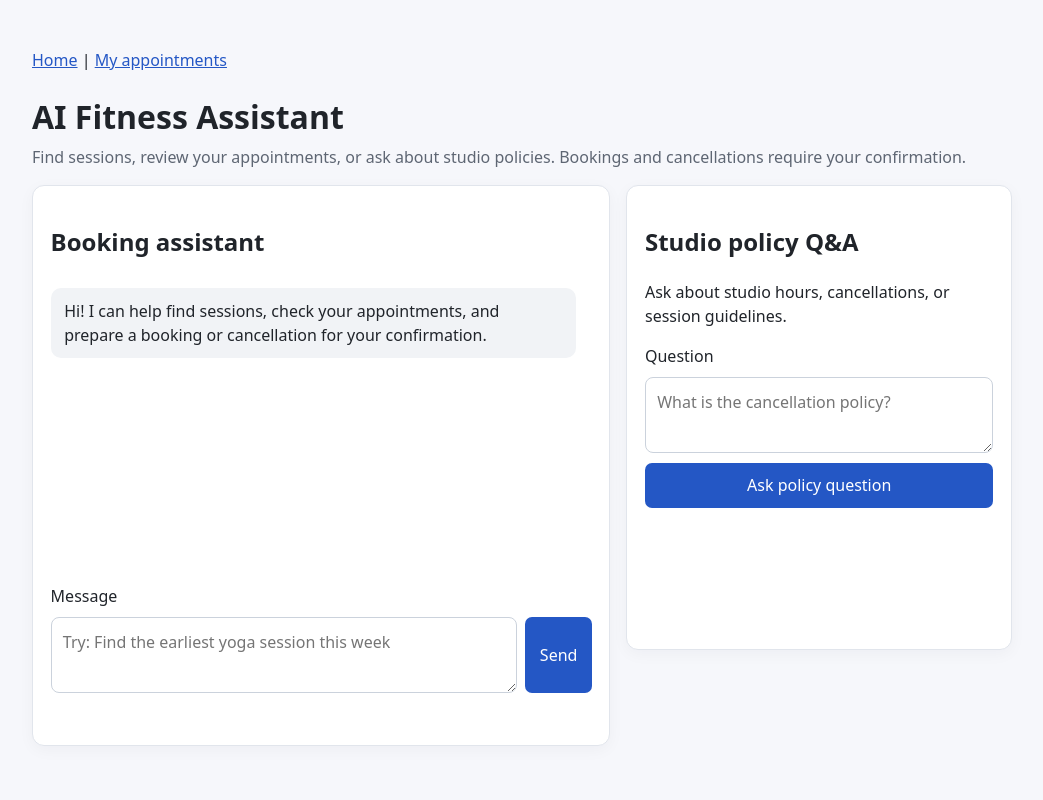
After one commit to bngu3/CMPE-172-Fitness-Booking-System, a Spring app: page /fitness-assistant in a window 1280 px wide. The commit adds this page. Shown: the whole page, without its empty margins (118-1161 px from the left). Run offline with Thymeleaf, Linux system fonts and the light colour scheme; the template is opened without the code that fills it, so the values that code supplies are empty; some of the project's set-up classes (security, data sources, template engines, error pages and the like) are left out, and stand-ins take their place; database files in the repository are not loaded.

Commit message:
Pressing enter sends message in the AI chat rather than pressing on Send

```diff
--- a/src/main/resources/application.properties
+++ b/src/main/resources/application.properties
@@ -23,7 +23,9 @@ management.endpoints.web.exposure.include=health,metrics
 
 # ---- Spring AI / Gemini Developer API (Google AI Studio) ----
 # Provide GEMINI_API_KEY through the environment; never store the key here.
+# Spring AI's chat and embedding starters bind separate API-key properties.
 spring.ai.google.genai.api-key=${GEMINI_API_KEY:}
+spring.ai.google.genai.embedding.api-key=${GEMINI_API_KEY:}
 spring.ai.google.genai.chat.options.model=gemini-3.8-flash
 spring.ai.google.genai.embedding.text.options.model=gemini-embedding-001
 spring.ai.google.genai.embedding.text.options.task-type=SEMANTIC_SIMILARITY
--- /dev/null
+++ b/src/main/resources/templates/fitness-assistant.html
@@ -0,0 +1,139 @@
+<!doctype html>
+<html lang="en" xmlns:th="http://www.thymeleaf.org">
+<head>
+    <meta charset="utf-8">
+    <meta name="viewport" content="width=device-width, initial-scale=1">
+    <meta name="_csrf" th:content="${_csrf.token}">
+    <meta name="_csrf_header" th:content="${_csrf.headerName}">
+    <title>AI Fitness Assistant | Fitness Studio</title>
+    <style>
+        :root { color-scheme: light; font: 16px/1.5 system-ui, sans-serif; color: #20242a; background: #f6f7fb; }
+        body { max-width: 980px; margin: 3rem auto; padding: 0 1rem; }
+        a { color: #2457c5; }
+        h1 { margin-bottom: .25rem; }
+        .intro { color: #5e6673; margin-top: 0; }
+        .grid { display: grid; grid-template-columns: minmax(0, 1.5fr) minmax(280px, 1fr); gap: 1rem; align-items: start; }
+        section { background: white; border: 1px solid #e1e5ec; border-radius: 12px; padding: 1.1rem; box-shadow: 0 4px 16px #20242a0a; }
+        #conversation { min-height: 280px; max-height: 52vh; overflow-y: auto; display: flex; flex-direction: column; gap: .65rem; padding: .5rem 0 1rem; }
+        .bubble { padding: .7rem .85rem; border-radius: 10px; white-space: pre-wrap; overflow-wrap: anywhere; }
+        .user { background: #e8efff; align-self: end; max-width: 88%; }
+        .assistant { background: #f1f3f6; align-self: start; max-width: 92%; }
+        .composer { display: flex; gap: .5rem; }
+        textarea { box-sizing: border-box; width: 100%; min-height: 76px; resize: vertical; padding: .7rem; font: inherit; border: 1px solid #cbd2dc; border-radius: 8px; }
+        button { font: inherit; border: 0; border-radius: 7px; padding: .65rem .9rem; color: white; background: #2457c5; cursor: pointer; }
+        button:disabled { opacity: .55; cursor: wait; }
+        form { display: grid; gap: .6rem; }
+        #policy-answer { min-height: 5rem; white-space: pre-wrap; }
+        .status { min-height: 1.5rem; color: #9a2c22; }
+        @media (max-width: 720px) { .grid { grid-template-columns: 1fr; } body { margin-top: 1.25rem; } }
+    </style>
+</head>
+<body>
+<p><a th:href="@{/}">Home</a> | <a th:href="@{/customer/appointments}">My appointments</a></p>
+<h1>AI Fitness Assistant</h1>
+<p class="intro">Find sessions, review your appointments, or ask about studio policies. Bookings and cancellations require your confirmation.</p>
+<main class="grid">
+    <section aria-labelledby="chat-title">
+        <h2 id="chat-title">Booking assistant</h2>
+        <div id="conversation" aria-live="polite">
+            <div class="bubble assistant">Hi! I can help find sessions, check your appointments, and prepare a booking or cancellation for your confirmation.</div>
+        </div>
+        <form id="chat-form">
+            <label for="chat-message">Message</label>
+            <div class="composer">
+                <textarea id="chat-message" required maxlength="2000" placeholder="Try: Find the earliest yoga session this week"></textarea>
+                <button id="chat-send" type="submit">Send</button>
+            </div>
+            <div id="chat-status" class="status" role="status"></div>
+        </form>
+    </section>
+    <section aria-labelledby="policy-title">
+        <h2 id="policy-title">Studio policy Q&amp;A</h2>
+        <p>Ask about studio hours, cancellations, or session guidelines.</p>
+        <form id="policy-form">
+            <label for="policy-question">Question</label>
+            <textarea id="policy-question" required maxlength="1000" placeholder="What is the cancellation policy?"></textarea>
+            <button id="policy-send" type="submit">Ask policy question</button>
+            <div id="policy-status" class="status" role="status"></div>
+            <div id="policy-answer" aria-live="polite"></div>
+        </form>
+    </section>
+</main>
+<script>
+    const csrfToken = document.querySelector('meta[name="_csrf"]').content;
+    const csrfHeader = document.querySelector('meta[name="_csrf_header"]').content;
+    const conversation = document.getElementById('conversation');
+    const chatInput = document.getElementById('chat-message');
+
+    chatInput.addEventListener('keydown', (event) => {
+        if (event.key === 'Enter' && !event.shiftKey && !event.isComposing) {
+            event.preventDefault();
+            document.getElementById('chat-form').requestSubmit();
+        }
+    });
+
+    function addBubble(text, role) {
+        const bubble = document.createElement('div');
+        bubble.className = `bubble ${role}`;
+        bubble.textContent = text;
+        conversation.appendChild(bubble);
+        conversation.scrollTop = conversation.scrollHeight;
+    }
+
+    document.getElementById('chat-form').addEventListener('submit', async (event) => {
+        event.preventDefault();
+        const input = document.getElementById('chat-message');
+        const button = document.getElementById('chat-send');
+        const status = document.getElementById('chat-status');
+        const message = input.value.trim();
+        if (!message) return;
+        addBubble(message, 'user');
+        input.value = '';
+        button.disabled = true;
+        status.textContent = 'Assistant is thinking…';
+        try {
+            const response = await fetch('/api/agent/chat', {
+                method: 'POST',
+                headers: { 'Content-Type': 'application/json', [csrfHeader]: csrfToken },
+                body: JSON.stringify({ message })
+            });
+            if (!response.ok) throw new Error(await response.text() || `Request failed (${response.status})`);
+            const result = await response.json();
+            addBubble(result.reply, 'assistant');
+            status.textContent = '';
+        } catch (error) {
+            status.textContent = `Could not reach the assistant: ${error.message}`;
+        } finally {
+            button.disabled = false;
+            input.focus();
+        }
+    });
+
+    document.getElementById('policy-form').addEventListener('submit', async (event) => {
+        event.preventDefault();
+        const question = document.getElementById('policy-question').value.trim();
+        const button = document.getElementById('policy-send');
+        const status = document.getElementById('policy-status');
+        const answer = document.getElementById('policy-answer');
+        if (!question) return;
+        button.disabled = true;
+        status.textContent = 'Searching the studio policy guide…';
+        answer.textContent = '';
+        try {
+            const response = await fetch('/api/agent/ask', {
+                method: 'POST',
+                headers: { 'Content-Type': 'application/json', [csrfHeader]: csrfToken },
+                body: JSON.stringify({ message: question })
+            });
+            if (!response.ok) throw new Error(await response.text() || `Request failed (${response.status})`);
+            answer.textContent = await response.text();
+            status.textContent = '';
+        } catch (error) {
+            status.textContent = `Could not get an answer: ${error.message}`;
+        } finally {
+            button.disabled = false;
+        }
+    });
+</script>
+</body>
+</html>
--- a/src/main/resources/templates/home.html
+++ b/src/main/resources/templates/home.html
@@ -17,6 +17,7 @@
 <div th:if="${!signedIn}"><a th:href="@{/login}">Sign in</a></div>
 <div th:if="${signedIn}">
     <p>Signed in as <strong th:text="${email}">member@example.com</strong></p>
+    <a th:if="${customer}" th:href="@{/customer/assistant}">AI fitness assistant</a>
     <a th:if="${customer}" th:href="@{/customer/appointments}">My appointments</a>
     <a th:if="${customer}" th:href="@{/customer/dashboard}">Customer area</a>
     <a th:if="${provider}" th:href="@{/provider/availability}">Manage availability</a>
--- a/src/main/resources/templates/role-dashboard.html
+++ b/src/main/resources/templates/role-dashboard.html
@@ -13,6 +13,10 @@
     <a th:href="@{/provider/availability}">Manage availability</a> |
     <a th:href="@{/provider/appointments}">Booked appointments</a>
 </p>
+<p th:if="${roleLabel == 'Customer'}">
+    <a th:href="@{/customer/assistant}">AI fitness assistant</a> |
+    <a th:href="@{/customer/appointments}">My appointments</a>
+</p>
 <a th:href="@{/}">Home</a>
 <form th:action="@{/logout}" method="post"><button type="submit">Sign out</button></form>
 </body>
```
Also changed, not shown: src/main/java/com/cmpe172/fitness/controller/FitnessAssistantPageController.java (added, +13 -0 lines), README.md.
